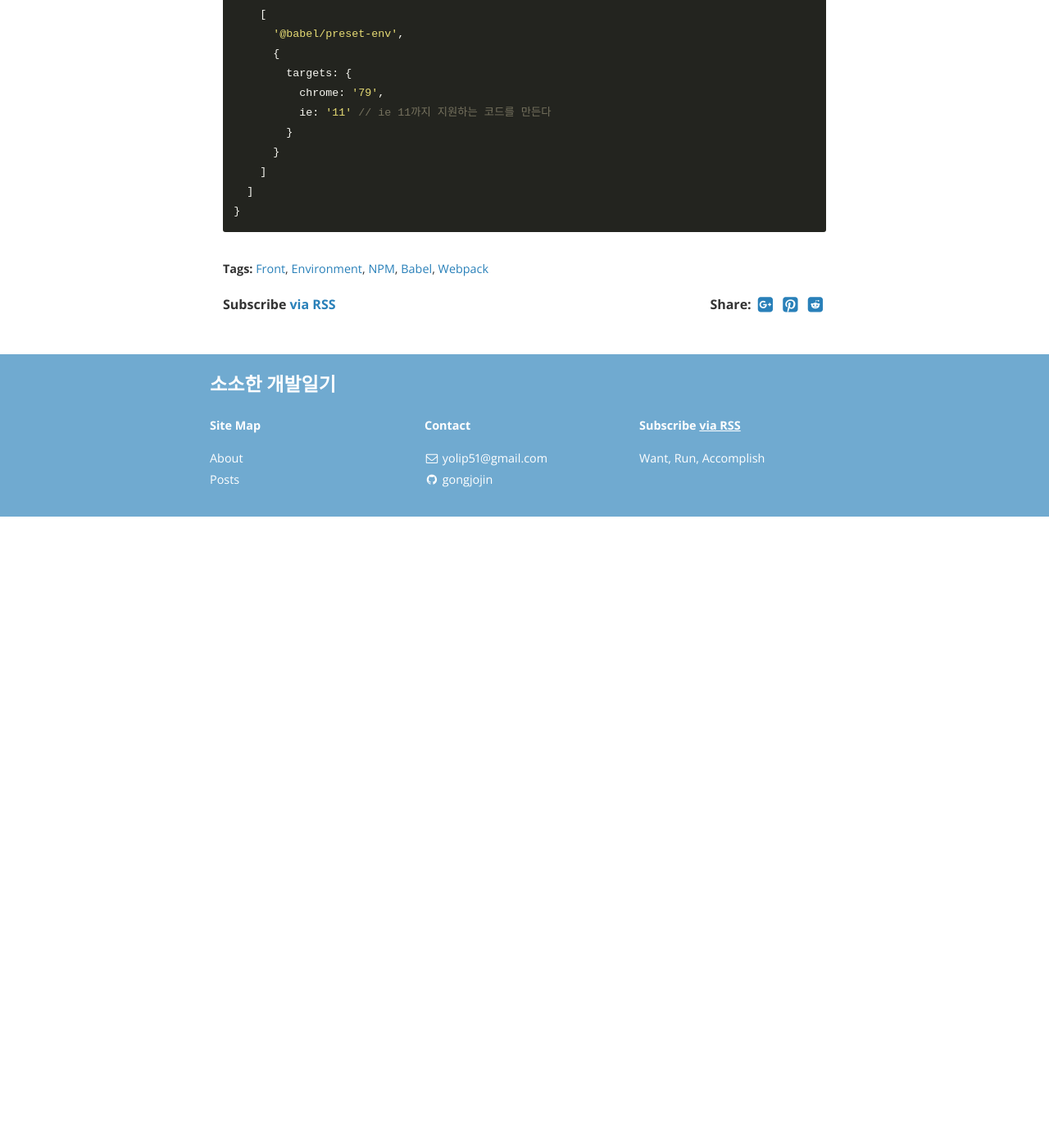
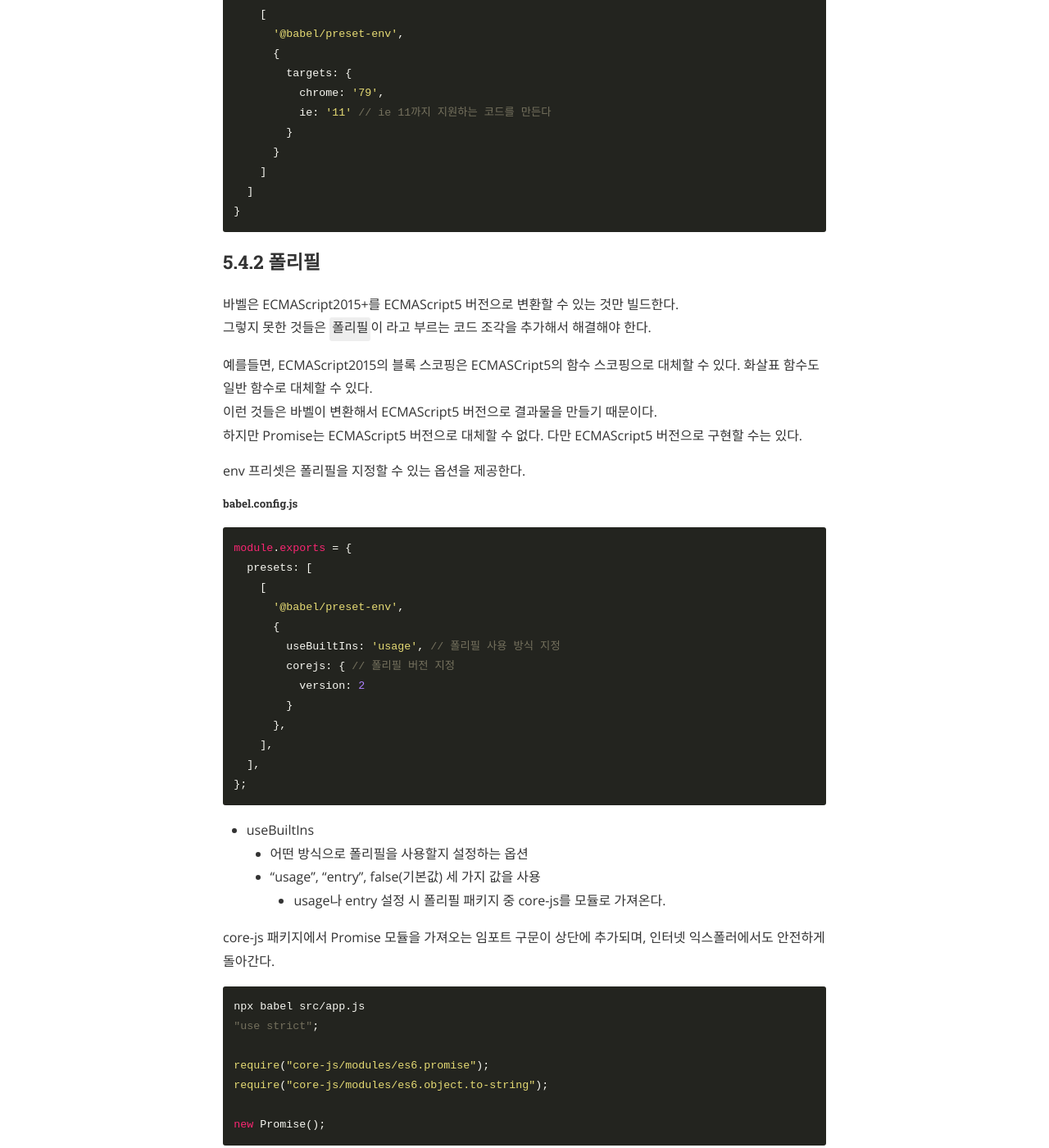
Before and after one commit to gonghojin/gonghojin.github.io, a Jekyll site: the page built from _posts/educations/2020-01-23-front-dev-env.markdown, in a window 1280 px wide and 1400 px high, scrolled down 18492 px. Shown: the whole window at 82% size. Built offline with Jekyll 4.4.1, drawn with Linux system fonts in a browser that asks for light colours; nearby versions of some CDN libraries; comment, search, counter and statistics services are not loaded; before the commit the page ends 19122 px from its top, so only the background shows below that; some of the changed text lies outside the part shown.

Commit message:
Add: 세미나 정리 시작_바벨 및 웹팩통합 완료

```diff
--- a/_posts/educations/2020-01-23-front-dev-env.markdown
+++ b/_posts/educations/2020-01-23-front-dev-env.markdown
@@ -8,7 +8,7 @@ categories: Seminar
 tags:	 Front Environment NPM Babel Webpack
 cover:  "/assets/instacode.png"
 ---
-# 프론트엔드 개발 환경의 이해
+# 프론트엔드 개발 환경의 이해 1(NPM, 웹팩, Babel)
 ## 개발환경을 구성하는데 필요한 도구
 + Node.js
 	- 프로젝트 전반에 사용되는 `자바스크립트` 기반 플랫폼
@@ -580,7 +580,7 @@ module.exports = {
 우리 코드가 크롬 최신 버전(2019년 12월 기준)만 지원한다면, 인터넷 익스플로러를 위한 코드 변환은 불필요하다.
 target 옵션에 브라우 버전명만 지정하면, env 프리셋은 이에 맞는 플러그인들을 찾아 최적의 코드를 출력한다.
 ##### babel.config.js
-~~~java
+~~~
 module.exports = {
   presets: [
     [
@@ -612,3 +612,79 @@ module.exports = {
   ]
 }
 ~~~
+
+### 5.4.2 폴리필
+바벨은 ECMAScript2015+를 ECMAScript5 버전으로 변환할 수 있는 것만 빌드한다.
+그렇지 못한 것들은 `폴리필`이 라고 부르는 코드 조각을 추가해서 해결해야 한다.
+
+예를들면, ECMAScript2015의 블록 스코핑은 ECMASCript5의 함수 스코핑으로 대체할 수 있다. 화살표 함수도 일반 함수로 대체할 수 있다.
+이런 것들은 바벨이 변환해서 ECMAScript5 버전으로 결과물을 만들기 때문이다.
+하지만 Promise는 ECMAScript5 버전으로 대체할 수 없다. 다만 ECMAScript5 버전으로 구현할 수는 있다.
+
+env 프리셋은 폴리필을 지정할 수 있는 옵션을 제공한다.
+##### babel.config.js
+~~~
+module.exports = {
+  presets: [
+    [
+      '@babel/preset-env',
+      {
+        useBuiltIns: 'usage', // 폴리필 사용 방식 지정
+        corejs: { // 폴리필 버전 지정
+          version: 2
+        }
+      },
+    ],
+  ],
+};
+~~~
++ useBuiltIns
+	- 어떤 방식으로 폴리필을 사용할지 설정하는 옵션
+	- "usage", "entry", false(기본값) 세 가지 값을 사용
+		- usage나 entry 설정 시 폴리필 패키지 중 core-js를 모듈로 가져온다.
+
+core-js 패키지에서 Promise 모듈을 가져오는 임포트 구문이 상단에 추가되며, 인터넷 익스폴러에서도 안전하게 돌아간다.
+~~~
+npx babel src/app.js
+"use strict";
+
+require("core-js/modules/es6.promise");
+require("core-js/modules/es6.object.to-string");
+
+new Promise();
+~~~
+
+## 6. 웹팩으로 통합
+실무 환경에서는 바벨을 직접 사용하는 것보다는, 로더 형태로 제공되는 'babel-loader'를 통해 `웹팩으로 통합해서` 사용하는 것이 일반적이다.
+먼저 패키지를 설치하고
+~~~
+❯ npm install -D babel-loader
+~~~
+웹팩 설정에 로더를 추가한다.
+##### webpack.config.js
+~~~
+module.exports = {
+  module: {
+    rules: [
+      {
+        test: /\.js$/,
+        exclude: /node_modules/,
+        loader: 'babel-loader', // 바벨 로더를 추가한다
+      },
+    ]
+  },
+}
+~~~
+.js 확장자로 끝나는 파일은 babel-loader가 처리하도록 설정했다.
+사용하는 써드파티 라이브러리가 많을수록 바벨 로더가 느리게 동작할 수 있기 때문에, node_modules 폴더를 로더가 처리하지 않도록 예외처리 했다.
+
+폴리필 사용 설정을 했다면 core-js도 설치해야 한다. 웹팩은 바벨 로더가 만든 아래 코드를 만나면 core-js를 찾을 것이기 때문이다.
+~~~
+require("core-js/modules/es6.promise");
+require("core-js/modules/es6.object.to-string");
+~~~
+버전 2로 패키지를 추가하자.
+~~~
+❯ npm i core-js@2
+~~~
+그리고 웹팩으로 빌드하면 끝~
```
